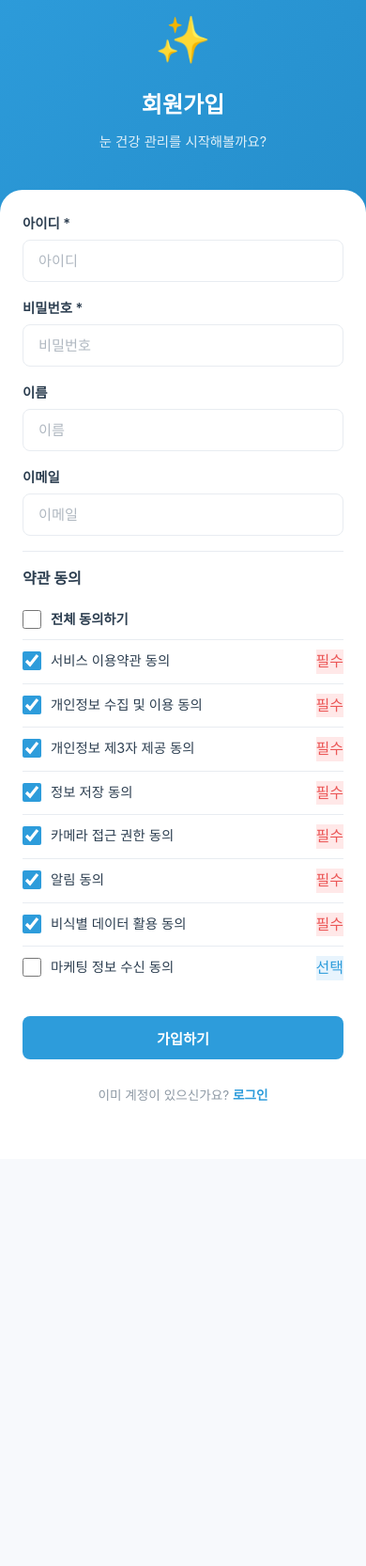
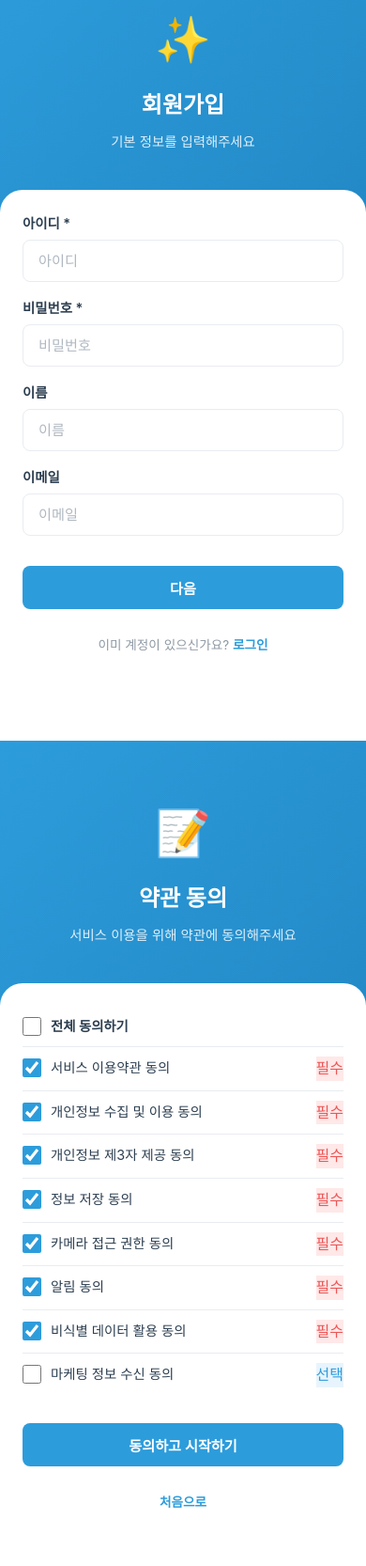
Before and after one commit to jksh0602/eye-care-phr, a plain HTML site: page index.html in a window 390 px wide. Shown: the part 900-2566 px from the top of the page at 94% size. Before the commit the page ends 2133 px from the top, so only its background shows below. Drawn offline with nearby package versions, Linux system fonts and the light colour scheme.

Commit message:
로그인/회원가입/동의 3페이지 분리

```diff
--- a/css/style.css
+++ b/css/style.css
@@ -1353,6 +1353,7 @@ textarea.form-input {
 /* 페이지별 body 조정 */
 body:has(#page-login.active) { padding-bottom: 0; }
 body:has(#page-register.active) { padding-bottom: 0; }
+body:has(#page-consent.active) { padding-bottom: 0; }
 body:has(#page-welcome.active) { padding-bottom: 0; }
 body:has(#page-selfDiagnosis.active) { padding-bottom: 0; }
 body:has(#page-setupComplete.active) { padding-bottom: 0; }
--- a/index.html
+++ b/index.html
@@ -12,7 +12,6 @@
     <div id="flashContainer" class="flash-container"></div>
 
     <!-- ==================== AUTH PAGES ==================== -->
-
     <!-- 로그인 -->
     <div id="page-login" class="page auth-page">
         <div class="auth-header">
@@ -38,12 +37,12 @@
         </div>
     </div>
 
-    <!-- 회원가입 + 약관동의 -->
+    <!-- 회원가입 (기본정보만) -->
     <div id="page-register" class="page auth-page" style="display:none;">
         <div class="auth-header">
             <div class="auth-icon">✨</div>
             <h1>회원가입</h1>
-            <p>눈 건강 관리를 시작해볼까요?</p>
+            <p>기본 정보를 입력해주세요</p>
         </div>
         <div class="auth-body">
             <form id="registerForm" onsubmit="return register(event)">
@@ -63,26 +62,41 @@
                     <label class="form-label">이메일</label>
                     <input type="email" id="regEmail" class="form-input" placeholder="이메일">
                 </div>
-                <div class="divider"></div>
-                <h4 class="font-bold mb-2">약관 동의</h4>
-                <div class="checkbox-group">
-                    <div class="checkbox-item agree-all-item" onclick="toggleAllConsents()">
-                        <input type="checkbox" id="agreeAll">
-                        <span class="checkbox-text font-bold">전체 동의하기</span>
-                    </div>
-                    <div class="checkbox-item"><input type="checkbox" class="consent-cb consent-required" data-key="service_terms" checked><span class="checkbox-text">서비스 이용약관 동의</span><span class="badge-required">필수</span></div>
-                    <div class="checkbox-item"><input type="checkbox" class="consent-cb consent-required" data-key="privacy_collection" checked><span class="checkbox-text">개인정보 수집 및 이용 동의</span><span class="badge-required">필수</span></div>
-                    <div class="checkbox-item"><input type="checkbox" class="consent-cb consent-required" data-key="third_party_sharing" checked><span class="checkbox-text">개인정보 제3자 제공 동의</span><span class="badge-required">필수</span></div>
-                    <div class="checkbox-item"><input type="checkbox" class="consent-cb consent-required" data-key="data_storage" checked><span class="checkbox-text">정보 저장 동의</span><span class="badge-required">필수</span></div>
-                    <div class="checkbox-item"><input type="checkbox" class="consent-cb consent-required" data-key="camera_access" checked><span class="checkbox-text">카메라 접근 권한 동의</span><span class="badge-required">필수</span></div>
-                    <div class="checkbox-item"><input type="checkbox" class="consent-cb consent-required" data-key="notification" checked><span class="checkbox-text">알림 동의</span><span class="badge-required">필수</span></div>
-                    <div class="checkbox-item"><input type="checkbox" class="consent-cb consent-required" data-key="anonymized_data" checked><span class="checkbox-text">비식별 데이터 활용 동의</span><span class="badge-required">필수</span></div>
-                    <div class="checkbox-item"><input type="checkbox" class="consent-cb" data-key="marketing_optin"><span class="checkbox-text">마케팅 정보 수신 동의</span><span class="badge-optional">선택</span></div>
-                </div>
-                <button type="submit" class="btn btn-primary mt-4">가입하기</button>
+                <button type="submit" class="btn btn-primary mt-4">다음</button>
             </form>
             <div class="auth-footer mt-3">
                 이미 계정이 있으신가요? <a href="#" onclick="showPage('login')">로그인</a>
+            </div>
+        </div>
+    </div>
+
+    <!-- 약관동의 -->
+    <div id="page-consent" class="page auth-page" style="display:none;">
+        <div class="auth-header">
+            <div class="auth-icon">📝</div>
+            <h1>약관 동의</h1>
+            <p>서비스 이용을 위해 약관에 동의해주세요</p>
+        </div>
+        <div class="auth-body">
+            <form id="consentForm" onsubmit="return submitConsent(event)">
+                <div class="checkbox-group">
+                    <div class="checkbox-item" onclick="document.getElementById('agreeAll').click()">
+                        <input type="checkbox" id="agreeAll" onchange="document.querySelectorAll('#consentForm .consent-cb').forEach(c=>{if(!c.dataset.required)c.checked=this.checked})">
+                        <span class="checkbox-text font-bold">전체 동의하기</span>
+                    </div>
+                    <div class="checkbox-item"><input type="checkbox" class="consent-cb" data-key="service_terms" data-required="1" checked><span class="checkbox-text">서비스 이용약관 동의</span><span class="badge-required">필수</span></div>
+                    <div class="checkbox-item"><input type="checkbox" class="consent-cb" data-key="privacy_collection" data-required="1" checked><span class="checkbox-text">개인정보 수집 및 이용 동의</span><span class="badge-required">필수</span></div>
+                    <div class="checkbox-item"><input type="checkbox" class="consent-cb" data-key="third_party_sharing" data-required="1" checked><span class="checkbox-text">개인정보 제3자 제공 동의</span><span class="badge-required">필수</span></div>
+                    <div class="checkbox-item"><input type="checkbox" class="consent-cb" data-key="data_storage" data-required="1" checked><span class="checkbox-text">정보 저장 동의</span><span class="badge-required">필수</span></div>
+                    <div class="checkbox-item"><input type="checkbox" class="consent-cb" data-key="camera_access" data-required="1" checked><span class="checkbox-text">카메라 접근 권한 동의</span><span class="badge-required">필수</span></div>
+                    <div class="checkbox-item"><input type="checkbox" class="consent-cb" data-key="notification" data-required="1" checked><span class="checkbox-text">알림 동의</span><span class="badge-required">필수</span></div>
+                    <div class="checkbox-item"><input type="checkbox" class="consent-cb" data-key="anonymized_data" data-required="1" checked><span class="checkbox-text">비식별 데이터 활용 동의</span><span class="badge-required">필수</span></div>
+                    <div class="checkbox-item"><input type="checkbox" class="consent-cb" data-key="marketing_optin"><span class="checkbox-text">마케팅 정보 수신 동의</span><span class="badge-optional">선택</span></div>
+                </div>
+                <button type="submit" class="btn btn-primary mt-4">동의하고 시작하기</button>
+            </form>
+            <div class="auth-footer mt-3">
+                <a href="#" onclick="showPage('login')">처음으로</a>
             </div>
         </div>
     </div>
--- a/js/app.js
+++ b/js/app.js
@@ -231,20 +231,17 @@ function login(event) {
     const users = DB.getUsers();
     const user = users[id];
 
-    if (!user) {
-        flash('존재하지 않는 계정입니다. 회원가입 해주세요.', 'error');
-        return false;
-    }
-
-    if (user.password !== pw) {
-        flash('비밀번호가 올바르지 않습니다.', 'error');
+    if (!user || user.password !== pw) {
+        flash('아이디 또는 비밀번호가 올바르지 않습니다.', 'error');
         return false;
     }
 
     DB.set('currentUser', id);
     flash('로그인되었습니다.', 'success');
 
-    if (!user.onboardingComplete) {
+    if (!user.consents) {
+        showPage('consent');
+    } else if (!user.onboardingComplete) {
         showPage('welcome');
     } else {
         showPage('main');
@@ -261,33 +258,44 @@ function register(event) {
 
     if (!id || !pw) { flash('아이디와 비밀번호를 입력해주세요.', 'error'); return false; }
 
-    const required = document.querySelectorAll('#registerForm .consent-required');
-    for (let cb of required) {
-        if (!cb.checked) { flash('필수 약관에 모두 동의해주세요.', 'error'); return false; }
-    }
-
     const users = DB.getUsers();
     if (users[id]) { flash('이미 사용중인 아이디입니다.', 'error'); return false; }
 
-    const consents = {};
-    document.querySelectorAll('#registerForm .consent-cb').forEach(cb => {
-        consents[cb.dataset.key] = cb.checked ? 1 : 0;
-    });
-
-    const userData = {
+    DB.saveUser(id, {
         password: pw,
         name: name || id,
         email: email || '',
         createdAt: new Date().toISOString(),
         onboardingComplete: false,
-        consents: consents,
+        consents: null,
         settings: { riskGroup: 'normal', notificationFreq: 'monthly', videoConsent: false, notificationEnabled: true, adEnabled: true },
         riskGroup: 'normal'
-    };
+    });
 
-    DB.saveUser(id, userData);
     DB.set('currentUser', id);
-    flash('회원가입이 완료되었습니다!', 'success');
+    flash('기본 정보 입력이 완료되었습니다. 약관 동의를 진행해주세요.', 'success');
+    showPage('consent');
+    return false;
+}
+
+function submitConsent(event) {
+    event.preventDefault();
+    const user = DB.getCurrentUser();
+    if (!user) return false;
+
+    const required = document.querySelectorAll('#consentForm .consent-cb[data-required]');
+    for (let cb of required) {
+        if (!cb.checked) { flash('필수 약관에 모두 동의해주세요.', 'error'); return false; }
+    }
+
+    const consents = {};
+    document.querySelectorAll('#consentForm .consent-cb').forEach(cb => {
+        consents[cb.dataset.key] = cb.checked ? 1 : 0;
+    });
+
+    user.consents = consents;
+    DB.saveUser(user.id, user);
+    flash('약관 동의가 완료되었습니다!', 'success');
     showPage('welcome');
     return false;
 }
@@ -1014,7 +1022,9 @@ document.addEventListener('DOMContentLoaded', function() {
     // 로그인 상태 확인
     const user = DB.getCurrentUser();
     if (user) {
-        if (!user.onboardingComplete) {
+        if (!user.consents) {
+            showPage('consent');
+        } else if (!user.onboardingComplete) {
             showPage('welcome');
         } else {
             showPage('main');
```
